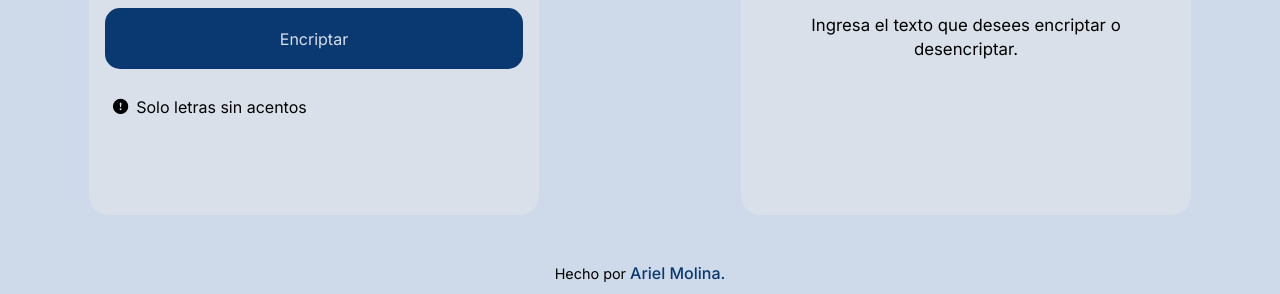
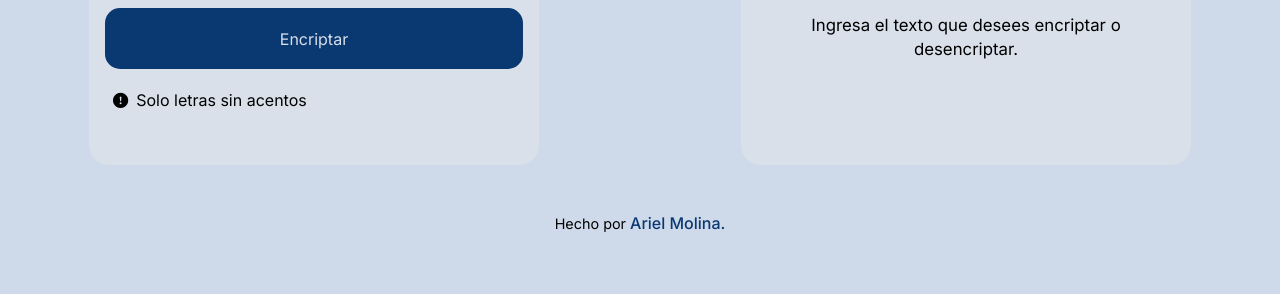
Before and after one commit to molinax/Desaf-o-encriptador-Alura-Latam, a plain HTML site: page index.html in a window 1280 px wide. Shown: the part 605-899 px from the top of the page. After the commit the page ends 849 px from the top, so only its background shows below. Drawn offline with nearby package versions, Linux system fonts and the light colour scheme.

Commit message:
Add files via upload

```diff
--- a/css/style.css
+++ b/css/style.css
@@ -102,7 +102,7 @@ li {
     background-color: var(--secundario);
     border-bottom-left-radius: 20px;
     border-bottom-right-radius: 20px;
-    min-height: 700px;
+    min-height: 650px;
 }
 
 /* Estilos de elementos de la página */
@@ -110,7 +110,6 @@ header {
     display: flex;
     gap: 1.5rem;
     align-items: center;
-
     padding: .7rem .7rem 0 .7rem;
 }
 
@@ -151,7 +150,7 @@ header .redes-contenedor li a:hover {
 .encriptador .texto-a-convertir .enviar-texto {
     display: flex;
     flex-direction: column;
-    gap: 1.2rem;
+    gap: .8rem;
 }
 
 .encriptador .texto-a-convertir .enviar-texto .anotacion {
```
